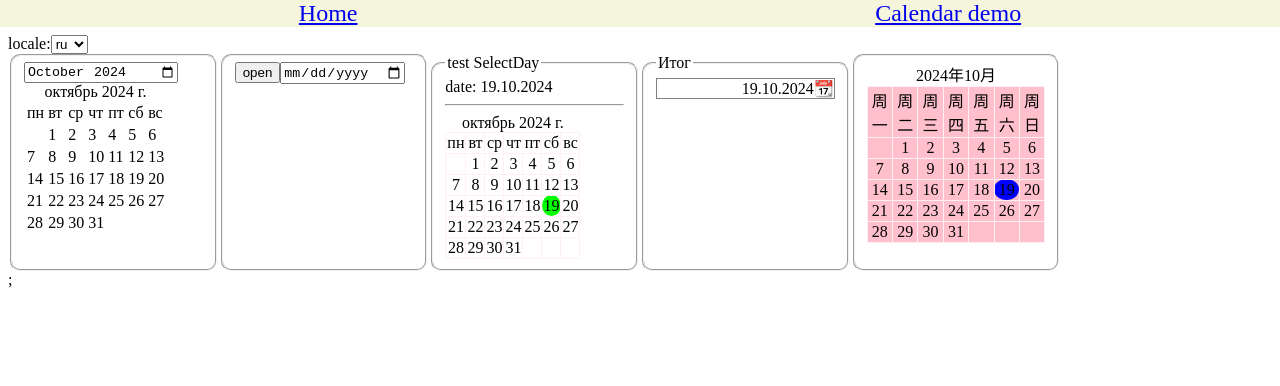
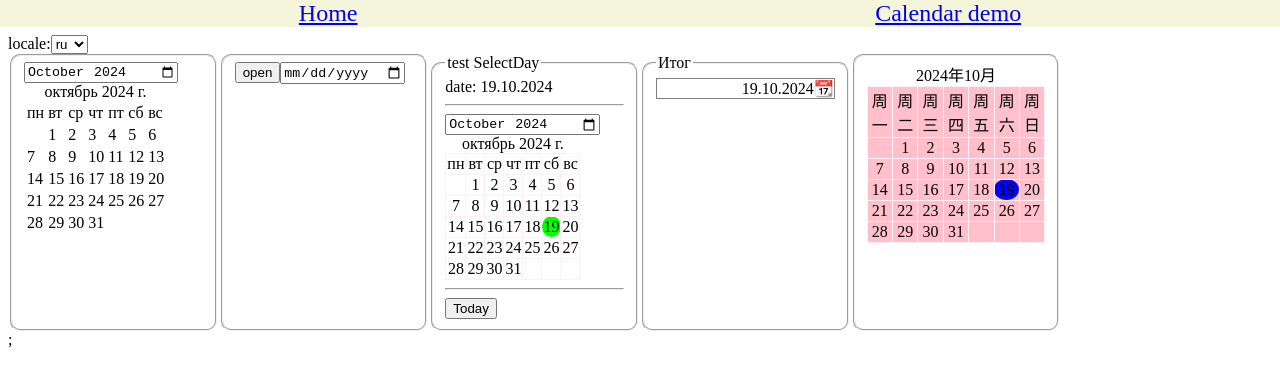
Before and after one commit to aleksandrova22/unit, a Next.js app: page /calendar in a window 1280 px wide. Shown: the top 386 px of the page. Built offline with nearby package versions, Linux system fonts and the light colour scheme.

Commit message:
Update index.jsx

```diff
--- a/components/Calendar/index.jsx
+++ b/components/Calendar/index.jsx
@@ -29,15 +29,20 @@ export function CalendarDemo() {
 }
 
 function SelectDay({ date, setDate }) {
-  return <div onClick={
-    event => {
-      const day = +event.target.closest('td[data-day]')?.dataset?.day;
-      if (day)
-        setDate(new Date(date.getFullYear(), date.getMonth(), day))
-    }
-  }>
-    <Calendar date={date} />
-  </div>;
+    [date, setDate] = useState(new Date);
+    return <div onClick={
+        event => {
+            const
+                year = date.getFullYear(),
+                day = +event.target.closest('td[data-day]')?.dataset?.day;
+            if (day)
+                setDate(new Date(year, date.getMonth(), day))
+        }}>
+        <input type="month" value={DateToYYYYMM(date)} onChange={event => setDate(YYYYMMToDate(event.target.value))} />
+        <Calendar date={date} />
+        <hr />
+        <button onClick={() => setDate(new Date)}>Today</button>
+    </div>
 }
 
 function DateToYYYYMM(date) {
```
